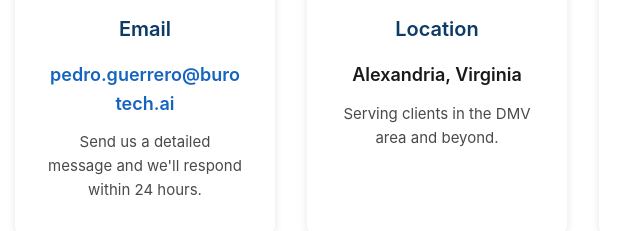
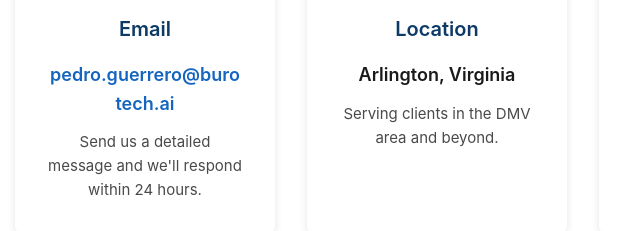
Before and after one commit to PedroSvGuerrero/burotech, a plain HTML site: page contact.html in a window 1280 px wide. Shown: the part 766-997 px from the top of the page, 349-989 px from the left. Drawn offline with Linux system fonts and the light colour scheme.

Commit message:
Update contact.html

```diff
--- a/contact.html
+++ b/contact.html
@@ -53,7 +53,7 @@
                 <div class="contact-method-card">
                     <div class="contact-icon">📍</div>
                     <h3>Location</h3>
-                    <p class="contact-detail">Alexandria, Virginia</p>
+                    <p class="contact-detail">Arlington, Virginia</p>
                     <p class="contact-description">Serving clients in the DMV area and beyond.</p>
                 </div>
 
```
